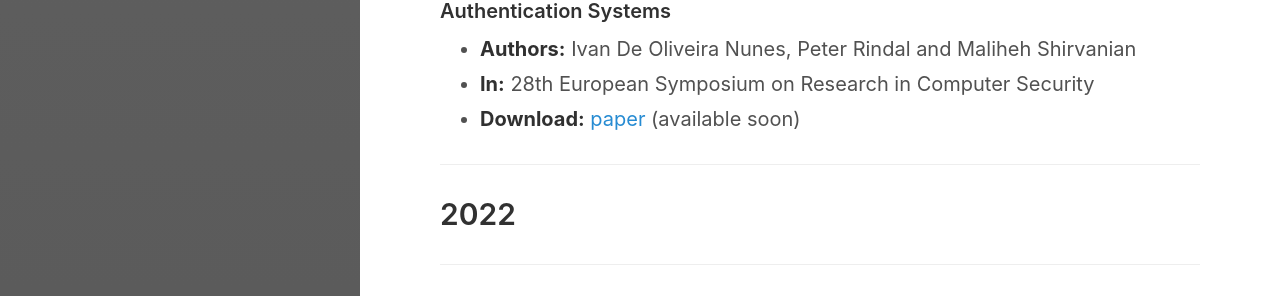
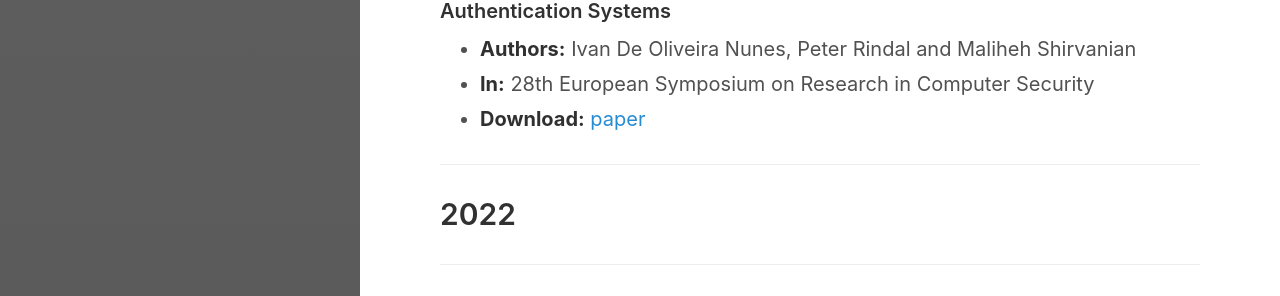
Before and after one commit to ivanolive/ivanolive.github.io, a Jekyll site: the page built from research.md, in a window 1280 px wide. Shown: the part 1368-1664 px from the top of the page. Built offline with Jekyll 4.4.1, drawn with Linux system fonts in a browser that asks for light colours.

Commit message:
Update research.md

```diff
--- a/research.md
+++ b/research.md
@@ -56,7 +56,7 @@
 
 - **Authors:** 	Ivan De Oliveira Nunes, Peter Rindal and Maliheh Shirvanian
 - **In:** 28th European Symposium on Research in Computer Security
-- **Download:** [paper](available soon) (available soon)
+- **Download:** [paper](https://people.rit.edu/~ixdics/pubs/Oblivious_Extractors.pdf)
 
 ___
 
```
